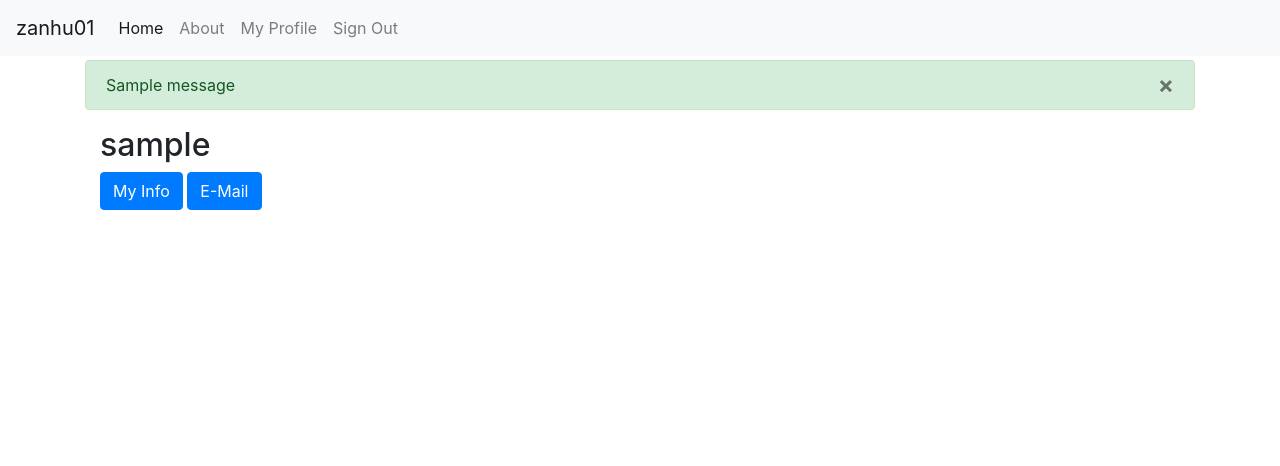
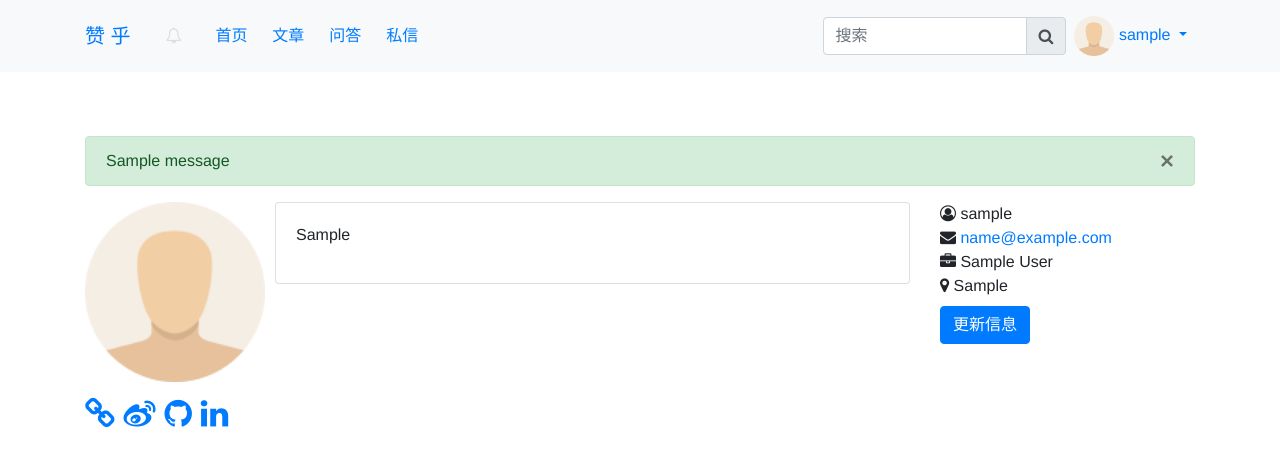
Before and after one commit to sxycxwb/zanhu01, a Django app: a page that uses zanhu01/templates/base.html in a window 1280 px wide. Shown: the top 466 px of the page. Run offline with Django 3.2, Linux system fonts and the light colour scheme; a user stored in the database is signed in; tables that the repository leaves empty hold one stand-in row (values such as "Sample post"); one stand-in notice (Sample message) is shown; some libraries are stand-ins or nearby versions.

Commit message:
提交吧老铁

```diff
--- a/config/settings/base.py
+++ b/config/settings/base.py
@@ -62,12 +62,14 @@ DJANGO_APPS = [
     "django.contrib.staticfiles",
     "django.contrib.humanize", # Handy template tags
     "django.contrib.admin",
+    "sorl.thumbnail",
 ]
 THIRD_PARTY_APPS = [
     "crispy_forms",
     "allauth",
     "allauth.account",
     "allauth.socialaccount",
+    "allauth.socialaccount.providers.github",
     "rest_framework",
     "django_celery_beat",
 ]
@@ -94,7 +96,7 @@ AUTHENTICATION_BACKENDS = [
 # https://docs.djangoproject.com/en/dev/ref/settings/#auth-user-model
 AUTH_USER_MODEL = "users.User"
 # https://docs.djangoproject.com/en/dev/ref/settings/#login-redirect-url
-LOGIN_REDIRECT_URL = "users:redirect"
+LOGIN_REDIRECT_URL = "account_logout"
 # https://docs.djangoproject.com/en/dev/ref/settings/#login-url
 LOGIN_URL = "account_login"
 
--- a/requirements/base.txt
+++ b/requirements/base.txt
@@ -8,6 +8,8 @@ celery==4.3.0  # pyup: < 5.0  # https://github.com/celery/celery
 django-celery-beat==1.5.0  # https://github.com/celery/django-celery-beat
 flower==0.9.3  # https://github.com/mher/flower
 mysqlclient==1.4.5
+sorl-thumbnail==12.5.0
+
 
 # Django
 # ------------------------------------------------------------------------------
--- a/zanhu01/templates/base.html
+++ b/zanhu01/templates/base.html
@@ -1,12 +1,13 @@
-{% load static i18n compress%}<!DOCTYPE html>
+{% load static i18n compress thumbnail%}<!DOCTYPE html>
 <html lang="en">
   <head>
-    <meta charset="utf-8">
+    <meta charset="UTF-8">
     <meta http-equiv="x-ua-compatible" content="ie=edge">
-    <title>{% block title %}zanhu01{% endblock title %}</title>
     <meta name="viewport" content="width=device-width, initial-scale=1.0">
-    <meta name="description" content="">
-    <meta name="author" content="">
+    <title>{% block title %}赞乎{% endblock title %}</title>
+    <link rel="icon" type="image/png" href="{% static 'img/favicon.png' %}">
+    <meta name="description" content="赞乎问答社区">
+    <meta name="author" content="summer">
 
     <!-- HTML5 shim, for IE6-8 support of HTML5 elements -->
     <!--[if lt IE 9]>
@@ -15,99 +16,110 @@
 
     <link rel="icon" href="{% static 'images/favicons/favicon.ico' %}">
 
-    {% block css %}
-
-    <!-- Latest compiled and minified Bootstrap CSS -->
-    <link href="https://stackpath.bootstrapcdn.com/bootstrap/4.3.1/css/bootstrap.min.css" rel="stylesheet" integrity="sha384-ggOyR0iXCbMQv3Xipma34MD+dH/1fQ784/j6cY/iJTQUOhcWr7x9JvoRxT2MZw1T" crossorigin="anonymous">
-
-
+    {% compress css %}
+        <!-- Latest compiled and minified Bootstrap 4 beta CSS -->
+        <link rel="stylesheet" href="{% static 'css/bootstrap.min.css' %}">
         <!-- Your stuff: Third-party CSS libraries go here -->
-    {% compress css %}
+        <link rel="stylesheet" href="{% static 'fonts/font-awesome-4.7.0/css/font-awesome.min.css' %}">
         <!-- This file stores project-specific CSS -->
-
-    <link href="{% static 'css/project.css' %}" rel="stylesheet">
-
+        <link rel="stylesheet" href="{% static 'css/zanhu.css' %}">
+        {% block css %}{% endblock css %}
     {% endcompress %}
-    {% endblock %}
 
   </head>
 
   <body>
 
-    <div class="mb-1">
-      <nav class="navbar navbar-expand-md navbar-light bg-light">
-        <button class="navbar-toggler navbar-toggler-right" type="button" data-toggle="collapse" data-target="#navbarSupportedContent" aria-controls="navbarSupportedContent" aria-expanded="false" aria-label="Toggle navigation">
+
+<nav class="navbar fixed-top navbar-expand-sm bg-light">
+    <div class="container">
+        <a class="navbar-brand" href="#">赞 乎&nbsp;&nbsp;</a>
+        <button class="navbar-toggler" type="button" data-toggle="collapse" data-target="#mainMenu" aria-controls="mainMenu"
+                aria-expanded="false"
+                aria-label="Toggle navigation">
             <span class="navbar-toggler-icon"></span>
         </button>
-        <a class="navbar-brand" href="{% url 'home' %}">zanhu01</a>
+        <div class="collapse navbar-collapse" id="mainMenu">
 
-        <div class="collapse navbar-collapse" id="navbarSupportedContent">
+            <ul class="navbar-nav">
+                <li class="nav-item">
+                    <a class="btn-sm" href="#" id="notifications" data-toggle="popover" data-title="通知">
+                        <i class="fa fa-bell-o" aria-hidden="true"></i>
+                    </a>
+                </li>
+            </ul>&nbsp;&nbsp;
+
             <ul class="navbar-nav mr-auto">
-            <li class="nav-item active">
-              <a class="nav-link" href="{% url 'home' %}">Home <span class="sr-only">(current)</span></a>
+                <li class="nav-item"><a class="nav-link" href="#">&nbsp;&nbsp;首页</a></li>&nbsp;&nbsp;
+                <li class="nav-item"><a class="nav-link" href="#">文章</a></li>&nbsp;&nbsp;
+                <li class="nav-item"><a class="nav-link" href="#">问答</a></li>&nbsp;&nbsp;
+                <li class="nav-item"><a class="nav-link" href="#">私信</a></li>&nbsp;&nbsp;
+            </ul>
+
+            <form role="search" action="#">
+                <div class="input-group">
+                    <input name="q" type="search" id="searchInput" class="form-control" placeholder="搜索" aria-label="Search">
+                    <div class="input-group-append">
+                        <button class="input-group-text"><i class="fa fa-search" aria-hidden="true"></i></button>
+                    </div>
+                </div>
+            </form>
+            {% if request.user.is_authenticated %}
+                <ul class="navbar-nav">
+                    <li class="nav-item dropdown">
+                       <a class="nav-link dropdown-toggle" href="#" id="navbarDropdown" role="button" data-toggle="dropdown" aria-haspopup="true"
+                           aria-expanded="false">
+                            {% thumbnail request.user.picture "x40" as im %}
+                                <img src="{{ im.url }}" style="border-radius: 50%;" alt="用户头像" class="user-image">
+                            {% empty %}
+                                <img src="{% static 'img/user.png' %}" height="40px" alt="没有头像"/>
+                            {% endthumbnail %}
+                            {{ request.user.username }}
+                        </a>
+                        <div class="dropdown-menu" aria-labelledby="navbarDropdown">
+                            <a class="dropdown-item" href="{% url 'users:detail' request.user.username  %}">
+                                <i class="fa fa-cogs fa-fw" aria-hidden="true"></i> 设置</a>
+                            <div class="dropdown-divider"></div>
+                            <a class="dropdown-item" href="{% url 'account_logout' %}">
+                                <i class="fa fa-sign-out fa-fw" aria-hidden="true"></i> 退出</a>
+                        </div>
                     </li>
-            <li class="nav-item">
-              <a class="nav-link" href="{% url 'about' %}">About</a>
-            </li>
-            {% if request.user.is_authenticated %}
-              <li class="nav-item">
-                {# URL provided by django-allauth/account/urls.py #}
-                <a class="nav-link" href="{% url 'users:detail' request.user.username  %}">{% trans "My Profile" %}</a>
-              </li>
-              <li class="nav-item">
-                {# URL provided by django-allauth/account/urls.py #}
-                <a class="nav-link" href="{% url 'account_logout' %}">{% trans "Sign Out" %}</a>
-              </li>
-            {% else %}
-              <li class="nav-item">
-                {# URL provided by django-allauth/account/urls.py #}
-                <a id="sign-up-link" class="nav-link" href="{% url 'account_signup' %}">{% trans "Sign Up" %}</a>
-              </li>
-              <li class="nav-item">
-                {# URL provided by django-allauth/account/urls.py #}
-                <a id="log-in-link" class="nav-link" href="{% url 'account_login' %}">{% trans "Sign In" %}</a>
-              </li>
+                </ul>
             {% endif %}
-          </ul>
+        </div>
     </div>
 </nav>
-
-    </div>
-
+<div class="mb-3"></div>
 <div class="container">
-
     {% if messages %}
         {% for message in messages %}
-              <div class="alert {% if message.tags %}alert-{{ message.tags }}{% endif %}">{{ message }}<button type="button" class="close" data-dismiss="alert" aria-label="Close"><span aria-hidden="true">&times;</span></button></div>
+            <div id="messages" class="alert {% if message.tags %}alert-{{ message.tags }}{% endif %}">
+                <button type="button" class="close" data-dismiss="alert" aria-hidden="true">&times;</button>
+                {{ message }}
+            </div>
         {% endfor %}
     {% endif %}
-
-      {% block content %}
-        <p>Use this document as a way to quick start any new project.</p>
-      {% endblock content %}
-
-    </div> <!-- /container -->
-
-    {% block modal %}{% endblock modal %}
+    {% block content %}{% endblock content %}
+</div>
+<!-- /container -->
 
 <!-- Le javascript
 ================================================== -->
 <!-- Placed at the end of the document so the pages load faster -->
-    {% block javascript %}
 
-      <!-- Bootstrap JS and its dependencies-->
-      <script src="https://code.jquery.com/jquery-3.3.1.slim.min.js" integrity="sha384-q8i/X+965DzO0rT7abK41JStQIAqVgRVzpbzo5smXKp4YfRvH+8abtTE1Pi6jizo" crossorigin="anonymous"></script>
-      <script src="https://cdnjs.cloudflare.com/ajax/libs/popper.js/1.14.3/umd/popper.min.js" integrity="sha384-ZMP7rVo3mIykV+2+9J3UJ46jBk0WLaUAdn689aCwoqbBJiSnjAK/l8WvCWPIPm49" crossorigin="anonymous"></script>
-      <script src="https://stackpath.bootstrapcdn.com/bootstrap/4.3.1/js/bootstrap.min.js" integrity="sha384-JjSmVgyd0p3pXB1rRibZUAYoIIy6OrQ6VrjIEaFf/nJGzIxFDsf4x0xIM+B07jRM" crossorigin="anonymous"></script>
-
+<!-- Required by Bootstrap v4 -->
+{% compress js %}
+    <script src="{% static 'js/jquery.min.js' %}"></script>
+    <script src="{% static 'js/popper.min.js' %}" type="text/javascript"></script>
+    <script src="{% static 'js/bootstrap.min.js' %}" type="text/javascript"></script>
     <!-- Your stuff: Third-party javascript libraries go here -->
-
-
+    <script src="{% static 'js/jquery-ui.min.js' %}" type="text/javascript"></script>
     <!-- place project specific Javascript in this file -->
-      {% compress js %}
-      <script src="{% static 'js/project.js' %}"></script>
+    <script type="text/javascript">
+        const currentUser = "{{ request.user.username }}";
+    </script>
+    {% block js %}{% endblock js %}
 {% endcompress %}
 
-    {% endblock javascript %}
   </body>
 </html>
--- a/zanhu01/templates/users/user_detail.html
+++ b/zanhu01/templates/users/user_detail.html
@@ -1,35 +1,58 @@
 {% extends "base.html" %}
-{% load static %}
+{% load static thumbnail %}
 
-{% block title %}User: {{ object.username }}{% endblock %}
+{% block title %}{{ object.username }} - {{ block.super }}{% endblock %}
+
+{% block css %}
+    <link href="{% static 'css/user_profile.css' %}" rel="stylesheet">
+{% endblock css %}
 
 {% block content %}
-<div class="container">
+    <div class="row">
+        <div class="col-md-2">
+            {% thumbnail object.picture "x180" as im %}
+                <img src="{{ im.url }}" alt="用户头像">
+            {% empty %}
+                <img src="{% static 'img/user.png' %}" height="180px" alt="没有头像"/>
+            {% endthumbnail %}
+        </div>
 
-  <div class="row">
-    <div class="col-sm-12">
+        <div class="col-md-7">
+            <div class="card card-body"><p>{{ object.introduction }}</p></div>
+        </div>
+        <div class="col-md-3">
+            <i class="fa fa-user-circle-o" aria-hidden="true"></i>
+            {{ object.get_profile_name }}
+            <br/>
+            <i class="fa fa-envelope" aria-hidden="true"></i><a class="email" href="mailto:{{ object.email }}">   {{ object.email }}</a><br/>
+            {% if object.job_title %}
+                <i class="fa fa-briefcase" aria-hidden="true"></i>  {{ object.job_title }} <br/>
+            {% endif %}
+            {% if object.location %}
+                <i class="fa fa-map-marker" aria-hidden="true"></i>  {{ object.location }} <br/>
+            {% endif %}
+            <div class="mb-2"></div>
+            <!--自己的页面显示更新按钮-->
+            {% if request.user.username == object.username %}
+                <a class="btn btn-primary" href="{% url 'users:update' %}">更新信息</a>
+            {% endif %}
+        </div>
+    </div>
 
-      <h2>{{ object.username }}</h2>
-      {% if object.name %}
-        <p>{{ object.name }}</p>
-      {% endif %}
-    </div>
-  </div>
-
-{% if object == request.user %}
-<!-- Action buttons -->
-<div class="row">
-
-  <div class="col-sm-12">
-    <a class="btn btn-primary" href="{% url 'users:update' %}" role="button">My Info</a>
-    <a class="btn btn-primary" href="{% url 'account_email' %}" role="button">E-Mail</a>
-    <!-- Your Stuff: Custom user template urls -->
-  </div>
-
-</div>
-<!-- End Action buttons -->
-{% endif %}
-
-
-</div>
+    <div class="clear mb-3"></div>
+    {% if object.personal_url %}
+        <a href="{{ object.personal_url }}" style="font-size: 2em" title="个人网站"><i class="fa fa-link"></i> </a>
+    {% endif %}
+    {% if object.weibo %}
+        <a href="{{ object.weibo }}" style="font-size: 2em" title="微博"><i class="fa fa-weibo"></i> </a>
+    {% endif %}
+    {% if object.zhihu %}
+        <a href="{{ object.zhihu }}" style="font-size: 2em" title="知乎"><i class="fa fa-quora"></i> </a>
+    {% endif %}
+    {% if object.github %}
+        <a href="{{ object.github }}" style="font-size: 2em" title="Github"><i class="fa fa-github"></i> </a>
+    {% endif %}
+    {% if object.linkedin %}
+        <a href="{{ object.linkedin }}" style="font-size: 2em" title="LinkedIn"><i class="fa fa-linkedin"></i> </a>
+    {% endif %}
 {% endblock content %}
--- a/zanhu01/users/apps.py
+++ b/zanhu01/users/apps.py
@@ -4,7 +4,7 @@ from django.utils.translation import gettext_lazy as _
 
 class UsersConfig(AppConfig):
     name = "zanhu01.users"
-    verbose_name = _("Users")
+    verbose_name = "用户"
 
     def ready(self):
         try:
--- a/zanhu01/users/urls.py
+++ b/zanhu01/users/urls.py
@@ -1,14 +1,14 @@
+#!/usr/bin/python3
+# _*_ coding:utf-8
+# __author__ = 'summer'
+
 from django.urls import path
 
-from zanhu01.users.views import (
-    user_redirect_view,
-    user_update_view,
-    user_detail_view,
-)
+from zanhu01.users import views
+
 
 app_name = "users"
 urlpatterns = [
-    path("~redirect/", view=user_redirect_view, name="redirect"),
-    path("~update/", view=user_update_view, name="update"),
-    path("<str:username>/", view=user_detail_view, name="detail"),
+    path("update", view=views.UserUpdateView.as_view(), name="update"),
+    path("<str:username>/", view=views.UserDetailView.as_view(), name="detail"),
 ]
--- a/zanhu01/users/views.py
+++ b/zanhu01/users/views.py
@@ -1,3 +1,7 @@
+#!/usr/bin/python3
+# _*_ coding:utf-8
+# __author__ = 'summer'
+
 from django.contrib.auth import get_user_model
 from django.contrib.auth.mixins import LoginRequiredMixin
 from django.urls import reverse
@@ -9,42 +13,29 @@ User = get_user_model()
 
 
 class UserDetailView(LoginRequiredMixin, DetailView):
-
     model = User
+    template_name = 'users/user_detail.html'
     slug_field = "username"
     slug_url_kwarg = "username"
 
 
-user_detail_view = UserDetailView.as_view()
-
-
 class UserUpdateView(LoginRequiredMixin, UpdateView):
+    """用户只能更改自己的信息"""
 
     model = User
-    fields = ["name"]
+    fields = ['nickname','job_title','introduction','pictrure','email','location','personal_url','weibo','zhihu','github','linkedin']
+
+    template_name = 'users/user_form.html '
 
     def get_success_url(self):
+        """更新成功后跳转到用户自己的页面"""
         return reverse("users:detail", kwargs={"username": self.request.user.username})
 
-    def get_object(self):
-        return User.objects.get(username=self.request.user.username)
+    def get_object(self,queryset = None):
+        return self.request.user
 
     def form_valid(self, form):
         messages.add_message(
             self.request, messages.INFO, _("Infos successfully updated")
         )
         return super().form_valid(form)
-
-
-user_update_view = UserUpdateView.as_view()
-
-
-class UserRedirectView(LoginRequiredMixin, RedirectView):
-
-    permanent = False
-
-    def get_redirect_url(self):
-        return reverse("users:detail", kwargs={"username": self.request.user.username})
-
-
-user_redirect_view = UserRedirectView.as_view()
```
Also changed, not shown: zanhu01/templates/account/login.html (+13 -24 lines), zanhu01/templates/users/user_form.html (+25 -5 lines), zanhu01/users/forms.py (deleted, +0 -30 lines), 2 other files. Lines whose indentation alone changed are shown as unchanged.
